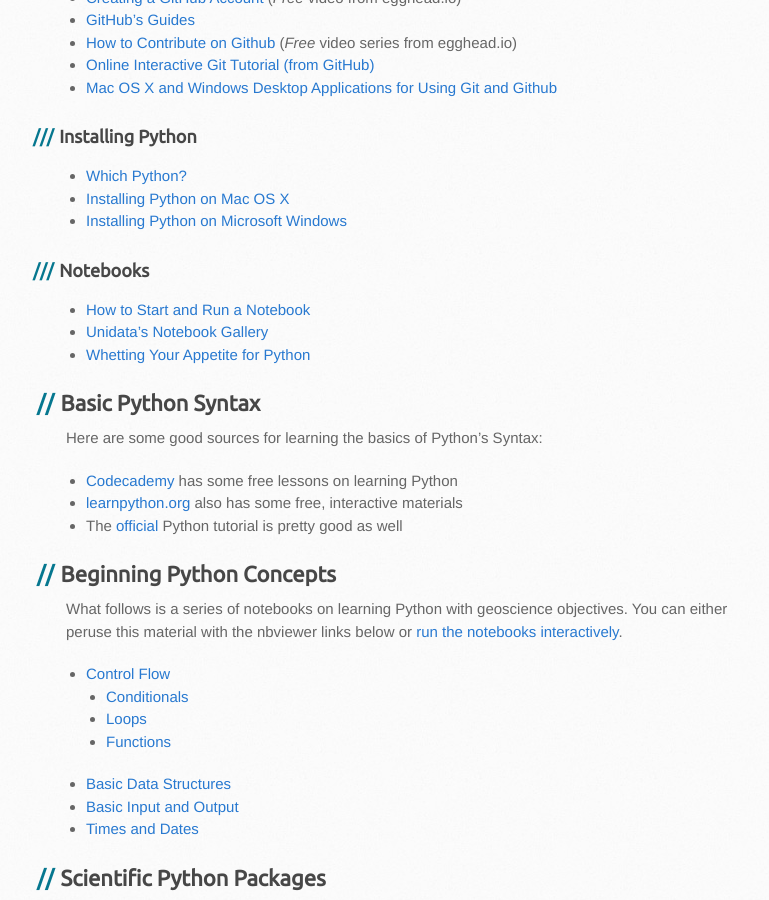
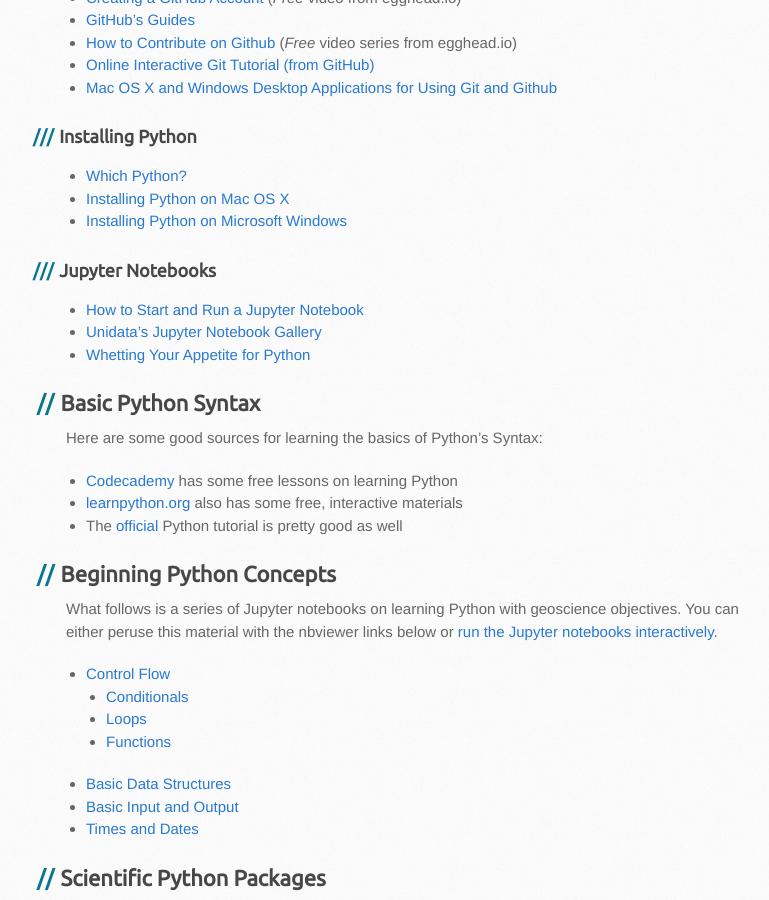
Before and after one commit to Unidata/online-python-training, a Jekyll site: the page built from index.md, in a window 1280 px wide and 900 px high, scrolled down 949 px. Shown: the whole window, without its empty margins (104-873 px from the left). Built offline with Jekyll 4.4.1, drawn with Linux system fonts in a browser that asks for light colours; some web fonts are replaced.

Commit message:
expanding "notebooks" to "Jupyter notebooks"

```diff
--- a/index.md
+++ b/index.md
@@ -41,10 +41,10 @@
 - [Installing Python on Mac OS X](conda-osx.html)
 - [Installing Python on Microsoft Windows](conda-windows.html)
 
-### Notebooks
+### Jupyter Notebooks
 
-- [How to Start and Run a Notebook](notebook.html)
-- [Unidata's Notebook Gallery](http://unidata.github.io/notebook-gallery)
+- [How to Start and Run a Jupyter Notebook](notebook.html)
+- [Unidata's Jupyter Notebook Gallery](http://unidata.github.io/notebook-gallery)
 - [Whetting Your Appetite for Python](http://nbviewer.jupyter.org/github/Unidata/online-python-training/blob/master/notebooks/Whetting%20Your%20Appetite%20for%20Python.ipynb)
 
 ## Basic Python Syntax
@@ -55,7 +55,7 @@
 - The [official](https://docs.python.org/3.5/tutorial/index.html) Python tutorial is pretty good as well
 
 ## Beginning Python Concepts
-What follows is a series of notebooks on learning Python with geoscience objectives. You can either peruse this material with the nbviewer links below or [run the notebooks interactively](notebook.html#how-to-run-opt-notebooks).
+What follows is a series of Jupyter notebooks on learning Python with geoscience objectives. You can either peruse this material with the nbviewer links below or [run the Jupyter notebooks interactively](notebook.html#how-to-run-opt-notebooks).
 
 - [Control Flow](controlflowintro.html)
   - [Conditionals](http://nbviewer.jupyter.org/github/Unidata/online-python-training/blob/master/notebooks/Conditionals.ipynb)
```
